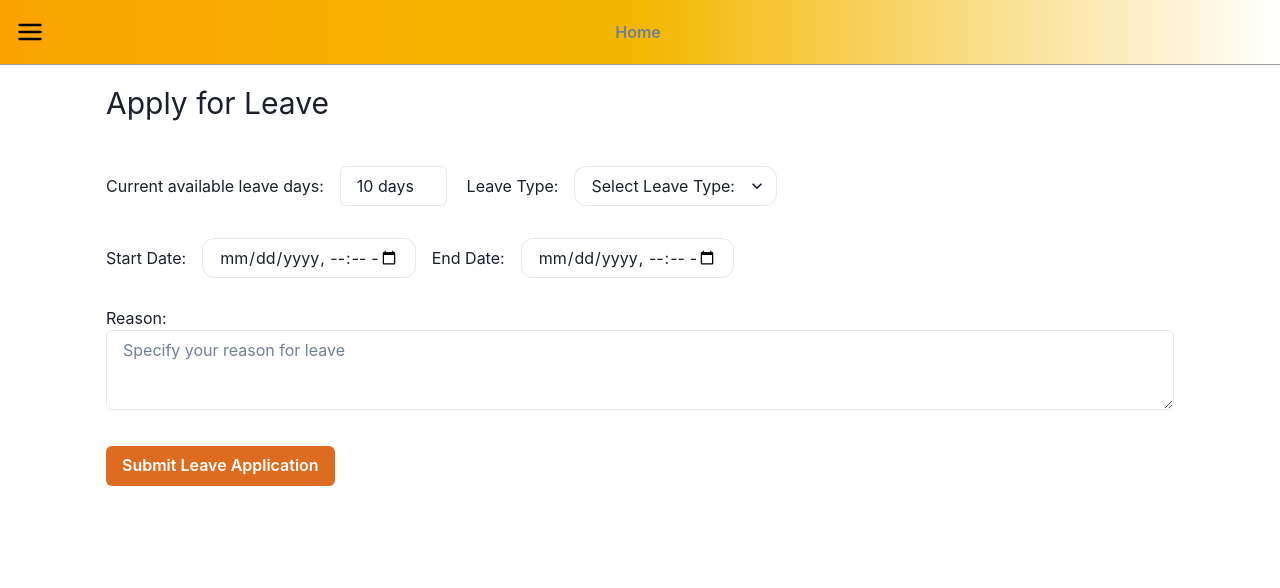
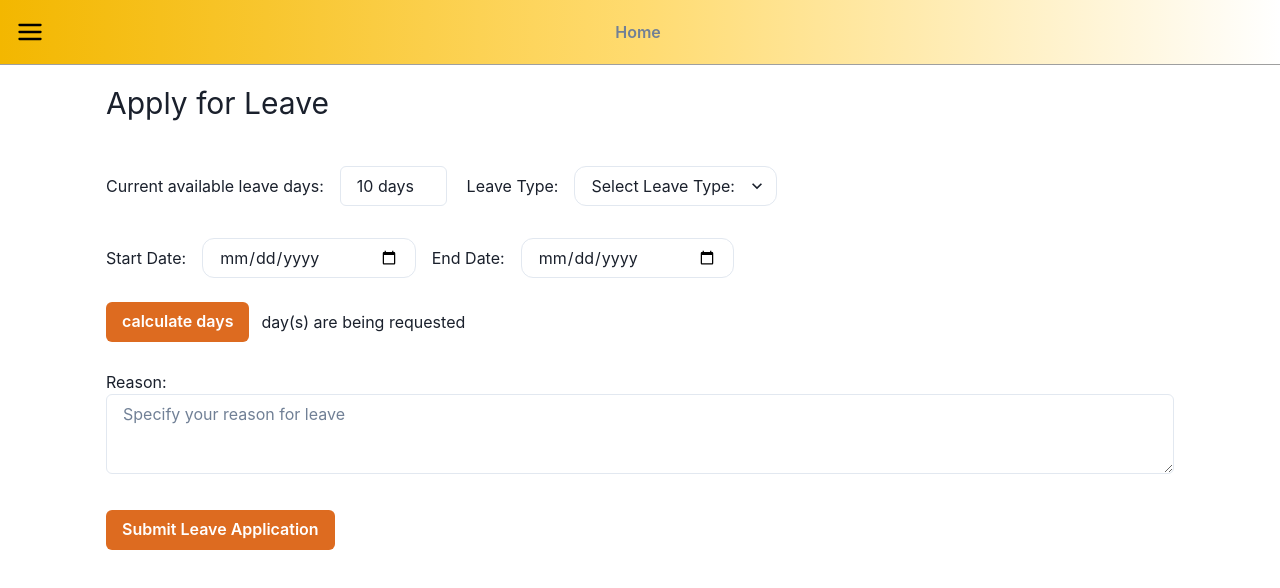
Before and after one commit to mafaro21/EmployeeSelfService, a React (Vite) app: page /request-leave in a window 1280 px wide. Shown: the top 588 px of the page. Built offline with nearby package versions, Linux system fonts and the light colour scheme.

Commit message:
calculating requested days

```diff
--- a/src/App.css
+++ b/src/App.css
@@ -61,7 +61,7 @@
 }
 
 .gradient {
-  background-image: linear-gradient(to right, var(--thirdAccent), var(--lightAccent), white);
+  background-image: linear-gradient(to right, var(--lightAccent), var(--lightlightAccent), white);
 }
 
 .admin_gradient {
--- a/src/components/Drawer.jsx
+++ b/src/components/Drawer.jsx
@@ -22,10 +22,10 @@ export default function Drawerr() {
     const { isOpen, onOpen, onClose } = useDisclosure()
 
     const LinkItems = [
-        { name: 'Home', link: '/' },
-        { name: 'admin Dashboard', link: '/dashboard' },
-        { name: 'login', link: '/login' },
-        { name: 'request Leave', link: '/request-leave' },
+        { id: 1, name: 'Home', link: '/' },
+        { id: 2, name: 'admin Dashboard', link: '/dashboard' },
+        { id: 3, name: 'login', link: '/login' },
+        { id: 4, name: 'request Leave', link: '/request-leave' },
     ]
 
     return (
@@ -53,8 +53,8 @@ export default function Drawerr() {
                     <DrawerBody>
                         <Box >
                             <Box>
-                                {LinkItems.map((link, key) => (
-                                    <Link to={link.link} >
+                                {LinkItems.map((link) => (
+                                    <Link to={link.link} key={link.id}>
                                         <Box h="" alignItems="center" mx="" p='2' className='sidebar' >
                                             <Text fontSize='18' p=''>
                                                 {link.name}
--- a/src/components/EmailForm.jsx
+++ b/src/components/EmailForm.jsx
@@ -104,9 +104,9 @@ export default function EmailForm() {
                     <Text as='u' fontSize={{ md: 'xl' }}>Select Domain</Text>
                     <RadioGroup onChange={DomainChoice} value={domain}>
                         <VStack spacing={1} mt='2' align='left'>
-                            <Radio colorScheme='orange' value="providencehumancapital.com">providencehumancapital.com</Radio>
-                            <Radio colorScheme='orange' value="providencehealth.co.zw">providencehealth.co.zw</Radio>
-                            <Radio colorScheme='orange' value="staffingsolutions.co.zw">staffingsolutions.co.zw</Radio>
+                            <Radio colorScheme='orange' value="email.com">email.com</Radio>
+                            <Radio colorScheme='orange' value="email.co.zw">email.co.zw</Radio>
+                            <Radio colorScheme='orange' value="email.org">email.org</Radio>
                         </VStack>
                     </RadioGroup>
                 </FormControl>
@@ -118,7 +118,7 @@ export default function EmailForm() {
                         size="md"
                         onChange={(e) => setReason(e.target.value)}
                         value={reason}
-                        focusBorderColor='orange'
+                        focusBorderColor='#FF6201'
                         mt='2'
                     />
                 </FormControl>
--- a/src/pages/RequestLeave.jsx
+++ b/src/pages/RequestLeave.jsx
@@ -14,12 +14,13 @@ import { useSelector } from 'react-redux';
 import axios from 'axios';
 
 
-
 export default function test() {
 
     const [startDate, setStartDate] = useState('')
     const [endDate, setEndDate] = useState('')
     const [leave, setLeave] = useState('')
+    const [diffDays, setDiffDays] = useState('')
+    const [formDate, setFormDate] = useState('')
 
     const [loading, setLoading] = useState(false) // loading circle when user has submitted their id
 
@@ -36,11 +37,11 @@ export default function test() {
         // setLoading(true)
 
         const AppLeave = {
-            leave_type_id: 1,
-            employee_id: Employee.employee_role_id,
+            leave_type: leave,
+            // employee_id: Employee.employee_role_id,
             start_date: startDate,
             end_date: endDate,
-            request_advance: advance,
+            requested_days: diffDays,
             reason: '',
         }
         console.log(AppLeave)
@@ -89,6 +90,37 @@ export default function test() {
             />
         </Box> : ''
 
+    const differenceInDays = () => {
+        const start = new Date(startDate);
+        const end = new Date(endDate);
+        const difference = end - start
+        const numOfDays = Math.ceil(difference / (1000 * 60 * 60 * 24)) + 1
+
+        const dateArray = []
+        for (let day = 0; day < numOfDays; day++) {
+            const date = new Date(start);
+            // const endDate = new Date(end)
+            date.setDate(start.getDate() + day);
+            dateArray.push(date.getDay()); // Or use any date format you prefer
+        }
+
+        const leaveDay = []
+        for (let day = 0; day < dateArray.length; day++) {
+            const firstDay = dateArray[day]
+            const date = new Date(start);
+            date.setDate(start.getDate() + day);
+            // const test = dateArray[day].getDay()
+
+            if (firstDay == 6 || firstDay == 0) {
+                // console.log('weekend', firstDay)
+            } else {
+                leaveDay.push(firstDay)
+            }
+
+        }
+        setDiffDays(leaveDay.length);
+    }
+
     return (
         <>
             <Navbar />
@@ -110,23 +142,23 @@ export default function test() {
                             ml={{ md: '4' }}
                             isReadOnly
                             // style={{ border: '1px solid black' }}
-                            // focusBorderColor='lime'
+                            focusBorderColor='#FF6201'
                             value='10 days'
                         />
 
                         <Text mt='6' ml={{ md: '5' }} >Leave Type:</Text>
                         <Select mt={{ md: '4' }} size='md' width={{ md: '19%', base: '60%' }} ml={{ md: '4' }}
                             placeholder='Select Leave Type:'
-                            focusBorderColor='lime'
+                            focusBorderColor='#FF6201'
                             borderRadius='xl'
                             onChange={(e) => setLeave(e.target.value)}
                         >
                             <option value='Annual Leave'>Annual Leave</option>
-                            <option value='option2'>Maternity</option>
-                            <option value='option3'>Paternity</option>
-                            <option value='option4'>Sick Leave</option>
-                            <option value='option4'>Study Leave</option>
-                            <option value='option6'>Special</option>
+                            <option value='Maternity'>Maternity</option>
+                            <option value='Paternity'>Paternity</option>
+                            <option value='Sick Leave'>Sick Leave</option>
+                            <option value='Study Leave'>Study Leave</option>
+                            <option value='Special'>Special</option>
                         </Select>
                     </Box>
 
@@ -135,8 +167,8 @@ export default function test() {
                             Start Date:
                         </Text>
                         <Input mt={{ md: '4' }} size='md' width={{ md: '20%', base: '60%' }} ml={{ md: '4' }}
-                            type="datetime-local"
-                            focusBorderColor='lime'
+                            type="date"
+                            focusBorderColor='#FF6201'
                             borderRadius='xl'
                             onChange={(e) => setStartDate(e.target.value)}
                         />
@@ -145,23 +177,23 @@ export default function test() {
                             End Date:
                         </Text>
                         <Input mt={{ md: '4' }} size='md' width={{ md: '20%', base: '60%' }} ml={{ md: '4' }}
-                            type="datetime-local"
-                            focusBorderColor='lime'
+                            type="date"
+                            focusBorderColor='#FF6201'
                             borderRadius='xl'
                             onChange={(e) => setEndDate(e.target.value)}
 
                         />
+
                     </Box>
-                    <Box mt='5'>
-                        {/* <Checkbox
-                            onChange={() => setAdvance(!advance)}
-                            colorScheme='green'
-                        >Would you want your salary in advance?
-                        </Checkbox> */}
-                    </Box>
+
+                    <Flex mt={6}>
+                        <Button onClick={differenceInDays} colorScheme='orange'>calculate days</Button>
+                        <Box mt={2} ml={3}>{diffDays + ' day(s) are being requested'}</Box>
+                    </Flex>
+
                     <Box mt='7'>
                         <Text>Reason:</Text>
-                        <Textarea placeholder='Specify your reason for leave' focusBorderColor='lime' />
+                        <Textarea placeholder='Specify your reason for leave' focusBorderColor='#FF6201' />
                     </Box>
                     {loading ? Loader : <Box pt={3} >
 
```
Also changed, not shown: 1 other file (tests, documents, lock files or other folders).
